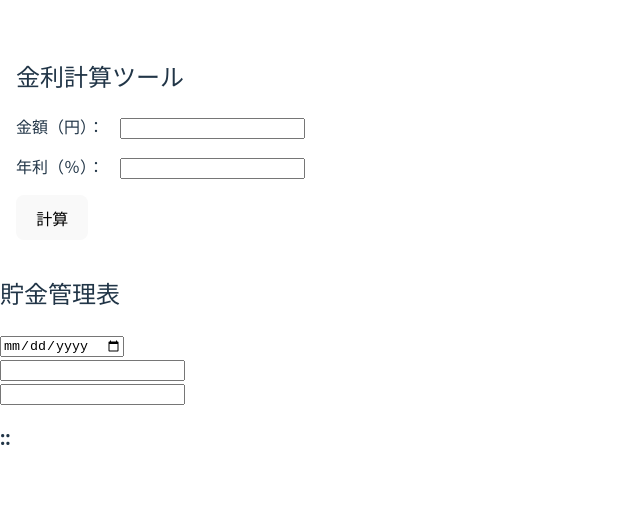
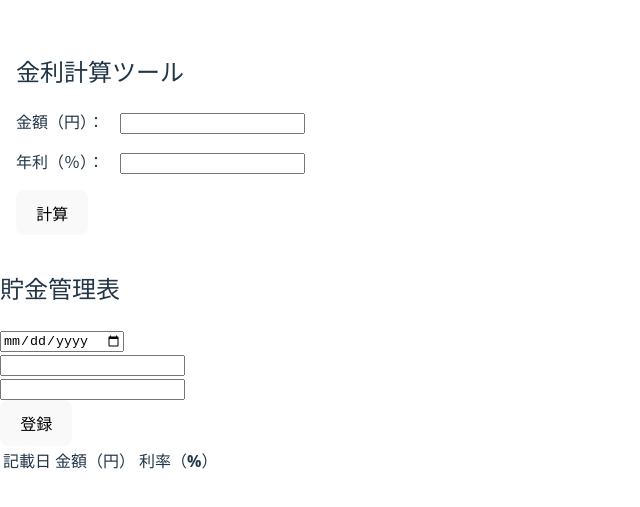
Before and after one commit to TommyHirofiger/Miranto, a React (Vite) app in the folder FE/: page / in a window 1280 px wide. Shown: the part 153-660 px from the top of the page, without its empty margins (0-640 px from the left). Built offline with nearby package versions, Linux system fonts and the light colour scheme.

Commit message:
prot saving table

```diff
--- a/FE/src/components/RecordForm/RecordForm.tsx
+++ b/FE/src/components/RecordForm/RecordForm.tsx
@@ -1,41 +1,67 @@
 import { useState } from "react";
 
+type SavingRecord = {
+  date: string;
+  principal: string;
+  rate: string;
+};
 
 const RecordForm: React.FC = () => {
-  const [date, setDate] = useState<string>();
-  const [principal, setPrincipal] = useState<string>("");
-  const [rate, setRate] = useState<string>("");
+  const [savingRecord, setSavingRecord] = useState<SavingRecord[]>([]);
+  const [formData, setFormData] = useState<SavingRecord>({
+    date: "",
+    principal: "",
+    rate: "",
+  });
+
+  const handleAddRecord = () => {
+    setSavingRecord([...savingRecord, formData]);
+    console.log(savingRecord[0]);
+  };
 
   return (
     <>
       <div>
         <input
           type="date"
-          value={date}
-          onChange={(e: React.ChangeEvent<HTMLInputElement>) =>
-            setDate(e.target.value)
+          onChange={(e) => setFormData({ ...formData, date: e.target.value })}
+        />
+      </div>
+      <div>
+        <input
+          type="number"
+          onChange={(e) =>
+            setFormData({ ...formData, principal: e.target.value })
           }
         />
       </div>
       <div>
         <input
           type="number"
-          value={principal}
-          onChange={(e: React.ChangeEvent<HTMLInputElement>) =>
-            setPrincipal(e.target.value)
-          }
+          onChange={(e) => setFormData({ ...formData, rate: e.target.value })}
         />
       </div>
       <div>
-        <input
-          type="number"
-          value={rate}
-          onChange={(e: React.ChangeEvent<HTMLInputElement>) =>
-            setRate(e.target.value)
-          }
-        />
+        <button onClick={handleAddRecord}>登録</button>
       </div>
-      <h3>{date}:{principal}:{rate}</h3>
+      <table>
+        <thead>
+          <tr>
+            <th>記載日</th>
+            <th>金額（円）</th>
+            <th>利率（%）</th>
+          </tr>
+        </thead>
+        <tbody>
+          {savingRecord.map((record, index) => (
+            <tr key={index}>
+              <td>{record.date}</td>
+              <td>{record.principal}</td>
+              <td>{record.rate}</td>
+            </tr>
+          ))}
+        </tbody>
+      </table>
     </>
   );
 };
```
